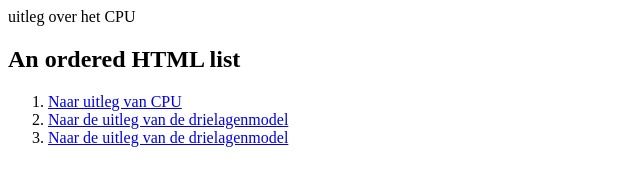
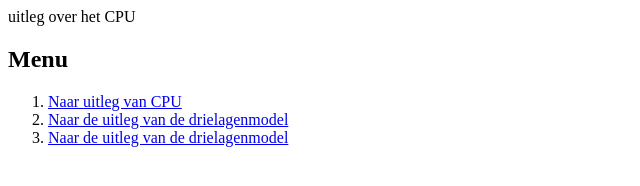
Before and after one commit to Raybentb/Raybentb.github.io, a plain HTML site: page CPU.html in a window 1280 px wide. Shown: the whole page, without its empty margins (0-640 px from the left). Drawn offline with Linux system fonts and the light colour scheme.

Commit message:
menu toevoeging

```diff
--- a/CPU.html
+++ b/CPU.html
@@ -11,7 +11,7 @@
         <html>
             <body>
 
-            <h2>An ordered HTML list</h2>
+            <h2>Menu</h2>
 
             <ol>
               <li><a href="index.html"> Naar uitleg van CPU</a></li>
```
Also changed, not shown: drielagenmodel.html (+1 -1 lines), index.html (+1 -1 lines).
